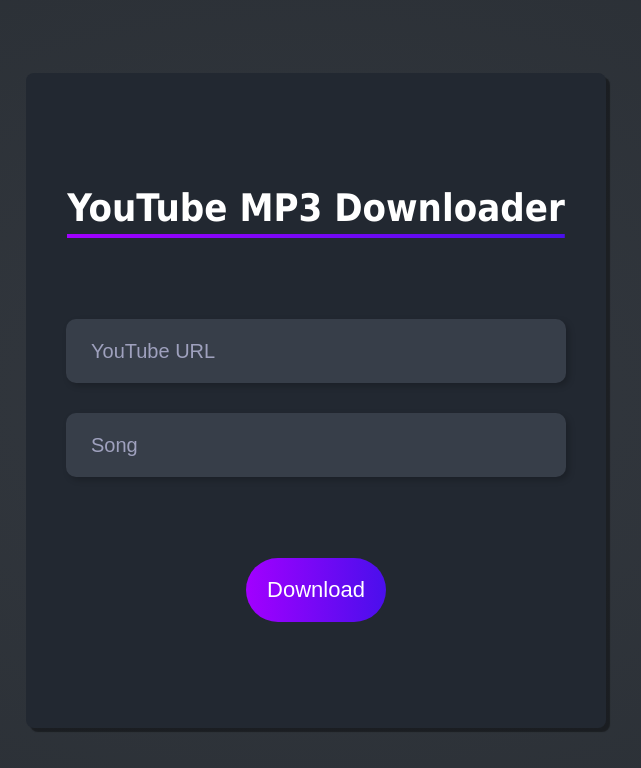
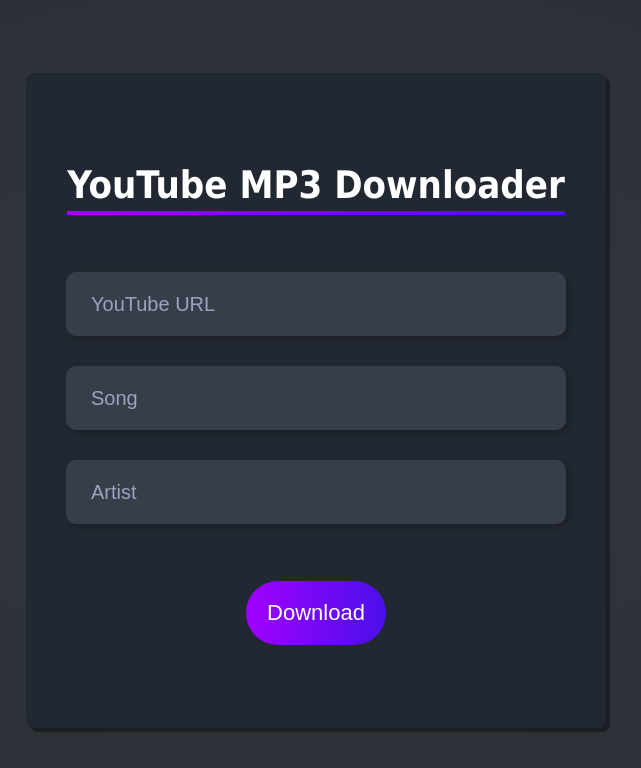
Before and after one commit to tombk556/Flask-App-YouTube-MP3-Converter, a Flask app: page / in a window 1280 px wide. Shown: the top 768 px of the page, without its empty margins (324-965 px from the left). Run offline with Flask 2, Linux system fonts and the light colour scheme.

Commit message:
update index and app

```diff
--- a/templates/index.html
+++ b/templates/index.html
@@ -12,7 +12,8 @@
         <h1>YouTube MP3 Downloader</h1>
         <div class="input-container">
             <input type="text" placeholder="YouTube URL" id="url" name="url">
-            <input type="text" placeholder="Song" id="name" name="name">
+            <input type="text" placeholder="Song" id="song" name="song">
+            <input type="text" placeholder="Artist" id="artist" name="artist">
         </div>
         <button type="submit">Download</button>
       </form>
```
